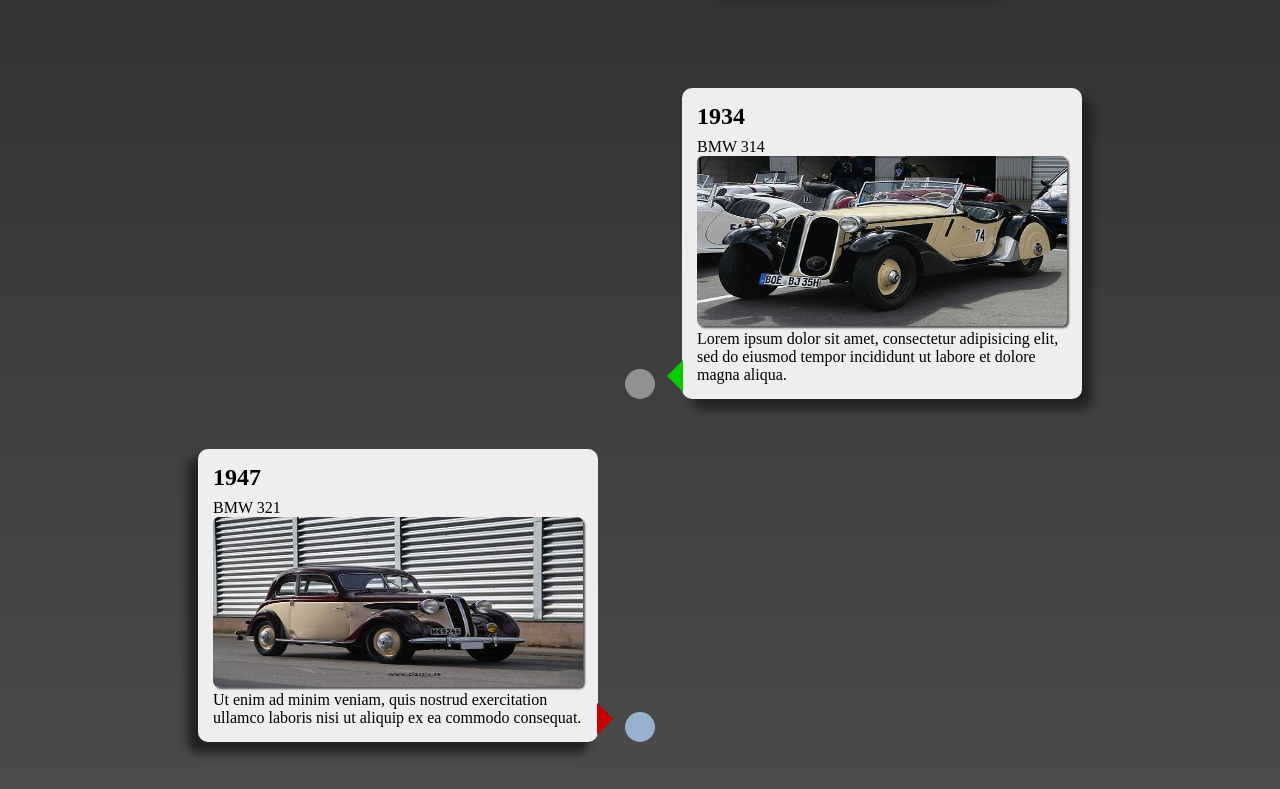
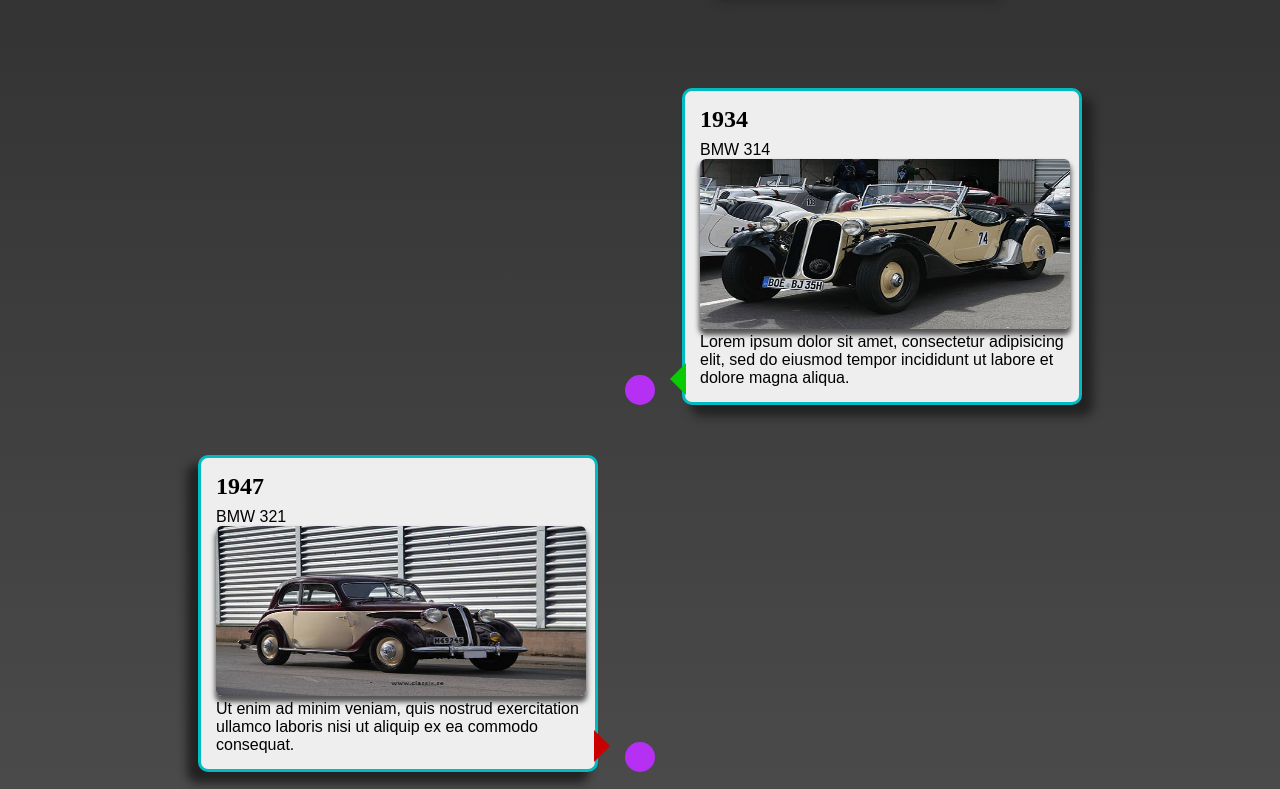
Before and after one commit to Alexpham688/BMW_timeline, a plain HTML site: page index.html in a window 1280 px wide. Shown: the part 172-961 px from the top of the page. Drawn offline with nearby package versions, Linux system fonts and the light colour scheme.

Commit message:
second commit

```diff
--- a/styles.css
+++ b/styles.css
@@ -5,6 +5,7 @@
   padding: 0;
   box-sizing: border-box;
 }
+@import url(https://fonts.googleapis.com/css?family=Raleway:400,900,500,600,700);
 
 body {
   overflow-x: hidden;
@@ -62,7 +63,6 @@ footer p {
   width: 6px;
   margin: 0 auto;
   padding-top: 50px;
-  /*background: #eee;*/
 }
 .timeline ul li:after {
   content: "";
@@ -81,20 +81,20 @@ footer p {
   width: 400px;
   padding: 15px;
   background: #eee;
-  /*border: 3px solid #00BCC2;*/
+  border: 3px solid #00BCC2;
   border-radius: 10px;
 }
-.timeline ul li .time:nth-child(3n+ 2) {
-  box-shadow: 5px 10px 5px 5px #fff;
-  border: 2px solid orange;
+.time p {
+  font-family: "Raleway", sans-serif;
 }
 
-img {
+.time img {
   width: 370px;
   height: 170px;
   border-radius: 6px;
-  box-shadow: 2px 2px 2px #555;
+  box-shadow: 0px 5px 5px 1px #555;
 }
+
 .timeline .time:before {
   content: "";
   position: absolute;
@@ -105,7 +105,7 @@ img {
 }
 .timeline ul li:nth-child(odd) .time  {
   left: 45px;
-  box-shadow: 10px 10px 10px #222;
+  box-shadow: 10px 10px 10px 1px #222;
 }
 .timeline ul li:nth-child(odd)  .time:before {
   left: -15px;
@@ -130,11 +130,8 @@ h3 {
  .timeline ul li:after {
    transition: background-color .6s ease-in-out;
  }
- .timeline ul li.in-view:nth-child(even):after {
-   background: #97B0CD;
- }
- .timeline ul li.in-view:nth-child(odd):after {
-   background: #909090;
+ .timeline ul li.in-view::after {
+   background: #B530F3;
  }
  .timeline ul li .time {
    visibility: hidden;
@@ -162,9 +159,10 @@ h3 {
   }
   .timeline ul li:nth-child(even) .time {
     left: -289px;
-    /*250 + 45 - 6*/
-
- }
+  }
+  .time img {
+    width: 100%;
+  }
 }
 @media screen and (max-width: 600px) {
   .timeline ul li {
```
